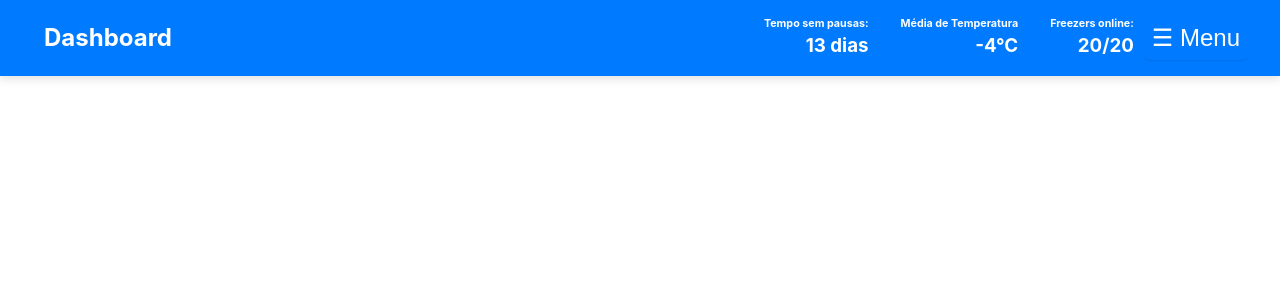
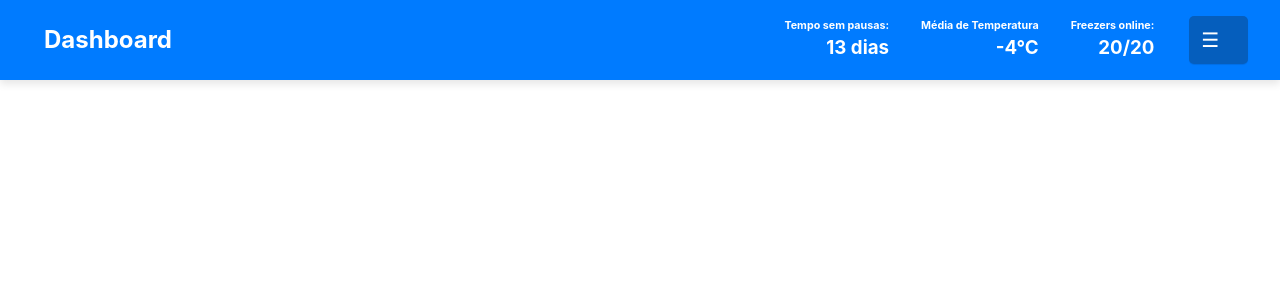
Before and after one commit to joaovfe/ThermoSync, a React (Vite) app: page /NavigationBar in a window 1280 px wide. Shown: the top 300 px of the page. Built offline with nearby package versions, Linux system fonts and the light colour scheme; no server answers.

Commit message:
Update na sidebar

```diff
--- a/src/components/pages/NavigationBar/NavigationBar.css
+++ b/src/components/pages/NavigationBar/NavigationBar.css
@@ -31,14 +31,44 @@
 }
 
 .menu-btn {
-    font-size: 24px;
-    background: none;
+    font-size: 20px;
+    background: #055ebd;
     border: none;
-    color: white;
     cursor: pointer;
-    padding: 8px;
-    margin-left: 10px;
+    color: #fff;
+    margin-left: 35px;
+    transition: transform 0.3s ease, opacity 0.3s ease;
 }
+
+.menu-btn:hover {
+    transform: scale(1.1);
+}
+
+.menu-btn .icon {
+    display: inline-block;
+    transition: opacity 0.3s ease, transform 0.3s ease;
+}
+
+.menu-btn .icon.hamburger {
+    opacity: 1;
+    transform: rotate(0deg);
+}
+
+.menu-btn .icon.close {
+    opacity: 0;
+    transform: rotate(-90deg);
+}
+
+.menu-btn.active .icon.hamburger {
+    opacity: 0;
+    transform: rotate(90deg); /* Rotação para sumir */
+}
+
+.menu-btn.active .icon.close {
+    opacity: 1;
+    transform: rotate(0deg);
+}
+
 
 /* Informações da Navbar */
 .navbar-info {
@@ -51,6 +81,8 @@
 .navbar-info-item {
     text-align: end;
 }
+
+
 
 /* Ajuste de responsividade */
 @media (max-width: 768px) {
--- a/src/components/pages/NavigationBar/NavigationBar.jsx
+++ b/src/components/pages/NavigationBar/NavigationBar.jsx
@@ -12,14 +12,14 @@ function Home() {
 
     return (
         <div>
-            <NavigationBar toggleSidebar={toggleSidebar} />
+            <Dashboard />
             <Sidebar isOpen={isSidebarOpen} toggleSidebar={toggleSidebar} />
-            <Dashboard />
+            <NavigationBar toggleSidebar={toggleSidebar} isSidebarOpen={isSidebarOpen} />
         </div>
     );
 }
 
-function NavigationBar({ toggleSidebar }) {
+function NavigationBar({ toggleSidebar, isSidebarOpen }) {
     return (
         <header className="navbar">
             <div className="container">
@@ -38,9 +38,14 @@ function NavigationBar({ toggleSidebar }) {
                         <h3>20/20</h3>
                     </div>
                 </div>
-              <button onClick={toggleSidebar} className="menu-btn">
-                  &#9776; Menu
-              </button>
+                {/* Botão alternando entre ícones */}
+                <button
+                    onClick={toggleSidebar}
+                    className={`menu-btn ${isSidebarOpen ? 'active' : ''}`}
+                >
+                    <span className="icon hamburger">☰</span>
+                    <span className="icon close">✖</span>
+                </button>
             </div>
         </header>
     );
--- a/src/components/pages/NavigationBar/SideBar.css
+++ b/src/components/pages/NavigationBar/SideBar.css
@@ -4,7 +4,7 @@
   right: -250px;
   width: 250px;
   height: 100%;
-  background-color: #333;
+  background-color: #055ebd;
   color: white;
   padding: 15px;
   transition: right 0.3s ease, opacity 0.3s ease;
@@ -22,12 +22,13 @@
 .sidebar .close-btn {
   font-size: 24px;
   color: white;
-  background: none;
+  background: black;
   border: none;
   cursor: pointer;
   position: absolute;
   top: 10px;
   right: 10px;
+  margin-top: 70px;
 }
 
 
@@ -47,36 +48,8 @@
   font-size: 18px;
 }
 
-/* Media query para telas menores (mobile) */
-@media screen and (max-width: 768px) {
-  .sidebar {
-    width: 200px;
-  }
-
-  .main-content {
-    padding-left: 0; /* Remove o deslocamento à esquerda para dispositivos móveis */
-  }
-
-  .sidebar.open + .main-content {
-    transform: translateX(200px); /* Mova o conteúdo principal para a direita */
-  }
-
-  .sidebar-menu a {
-    font-size: 16px; /* Ajuste do tamanho da fonte para dispositivos móveis */
-  }
+.section {
+  display: flex;
+  justify-content: center;
+  padding-top: 70px;
 }
-
-/* Media query para telas grandes (desktop) */
-@media screen and (min-width: 769px) {
-  .sidebar {
-    width: 250px; /* Largura maior para telas grandes */
-  }
-
-  .main-content {
-    padding-left: 0; /* Não há necessidade de deslocar o conteúdo se a sidebar for fixa */
-  }
-
-  .sidebar.open + .main-content {
-    transform: translateX(250px); /* Deslocamento para a direita com a sidebar aberta */
-  }
-}
--- a/src/components/pages/NavigationBar/SideBar.jsx
+++ b/src/components/pages/NavigationBar/SideBar.jsx
@@ -4,8 +4,8 @@ import './SideBar.css';
 function Sidebar({ isOpen, toggleSidebar }) {
     return (
         <div className={`sidebar ${isOpen ? "open" : ""}`}>
-            <button onClick={toggleSidebar} className="close-btn">×</button>
-            <nav>
+            {/* <button onClick={toggleSidebar} className="close-btn">×</button> */}
+            <nav className='section'>
                 <ul>
                     <li><a href="#section1">Section 1</a></li>
                     <li><a href="#section2">Section 2</a></li>
```
Also changed, not shown: src/components/pages/Dashboard/Dashboard.css (line endings or trailing spaces).
